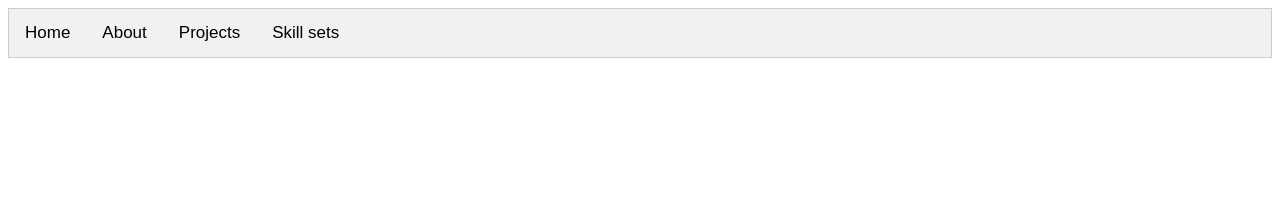
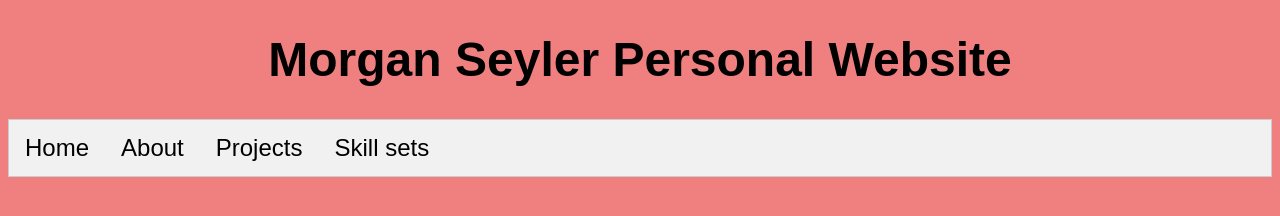
Before and after one commit to morganseyler/morganseyler.github.io, a plain HTML site: page index.html in a window 1280 px wide. Drawn offline with Linux system fonts and the light colour scheme.

Commit message:
checking on current work

```diff
--- a/StyleSheet1.css
+++ b/StyleSheet1.css
@@ -1,5 +1,10 @@
 body {
     font-family: Arial;
+    background-color: lightcoral;
+}
+h1 {
+    text-align: center;
+    font-size: 300%;
 }
 
 /* Style the tab */
@@ -7,6 +12,7 @@ body {
     overflow: hidden;
     border: 1px solid #ccc;
     background-color: #f1f1f1;
+    align-content: center;
 }
 
     /* Style the buttons inside the tab */
@@ -18,7 +24,7 @@ body {
         cursor: pointer;
         padding: 14px 16px;
         transition: 0.3s;
-        font-size: 17px;
+        font-size: 24px;
     }
 
         /* Change background color of buttons on hover */
--- a/index.html
+++ b/index.html
@@ -3,6 +3,7 @@
 <head>
     <meta name="viewport" content="width=device-width, initial-scale=1">
     <link rel="stylesheet" href="StyleSheet1.css">
+    <h1><b>Morgan Seyler Personal Website</b></h1>
 </head>
 <body>
 
```
